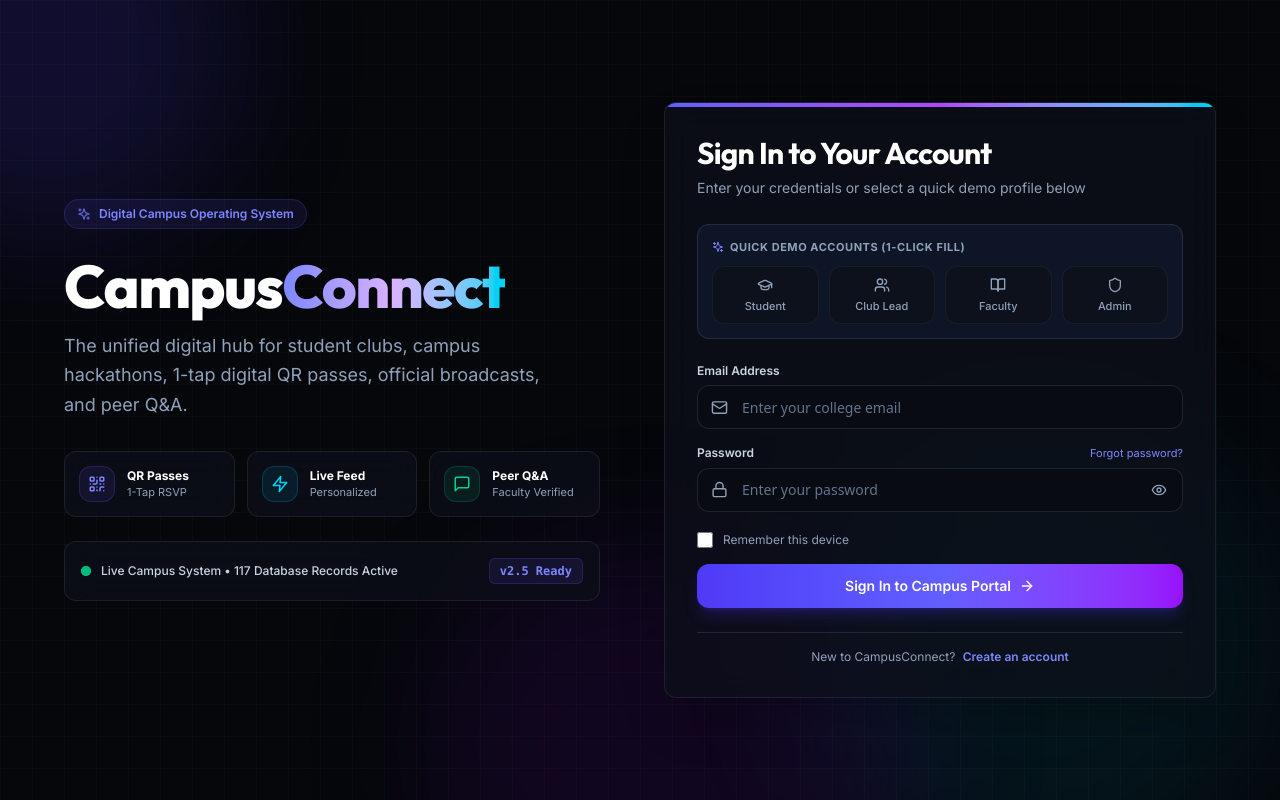
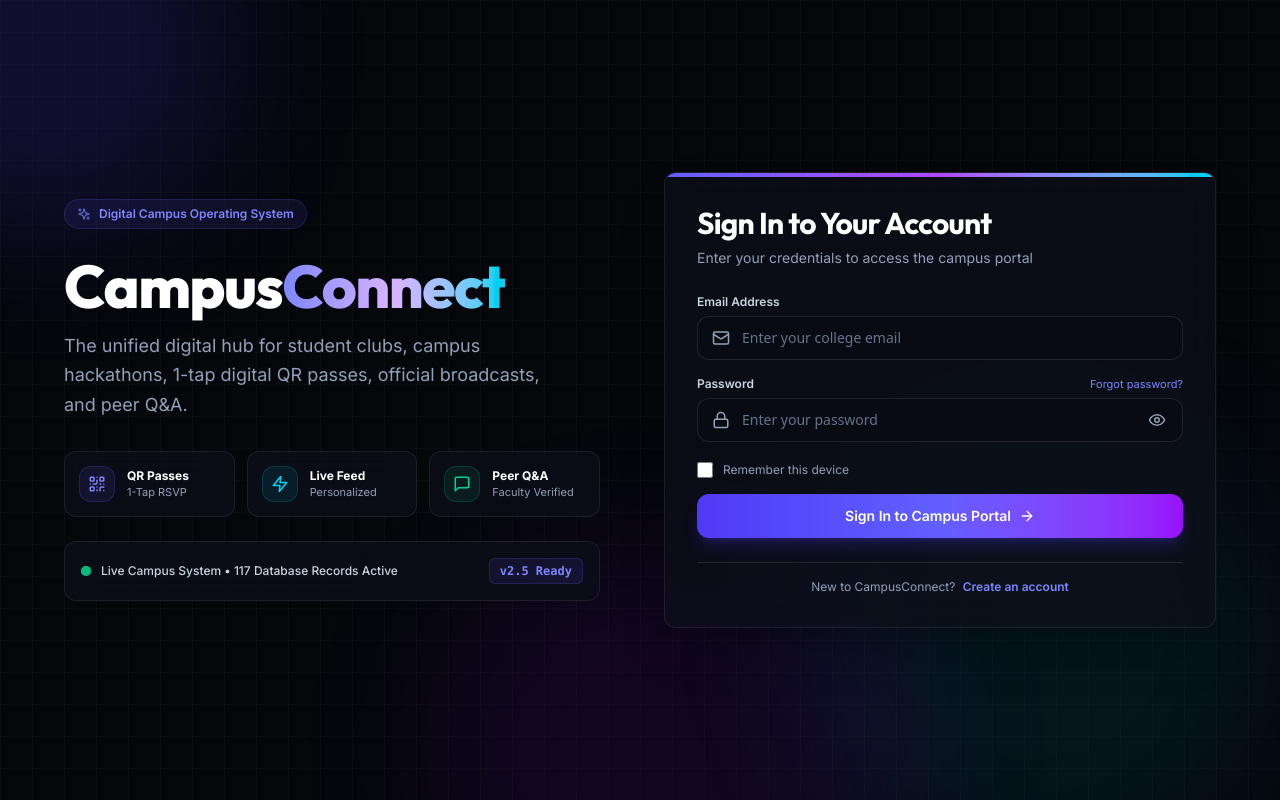
Before and after one commit to kamesh-codings/Campus-Connect, a React (Vite) app in the folder frontend/: page /login in a window 1280 px wide. Built offline with nearby package versions, Linux system fonts and the light colour scheme.

Commit message:
fix(auth): completely remove prefilled credentials and auto-fill bar, implement flexbox input wrappers to prevent icon overlap, and clean placeholder text

```diff
--- a/frontend/src/pages/Login.jsx
+++ b/frontend/src/pages/Login.jsx
@@ -21,8 +21,6 @@ import {
 import toast from 'react-hot-toast';
 
 const Login = () => {
-  // Start with empty inputs (no prefilled credentials in input fields)
-  const [selectedRole, setSelectedRole] = useState(null);
   const [email, setEmail] = useState('');
   const [password, setPassword] = useState('');
   const [showPassword, setShowPassword] = useState(false);
@@ -32,60 +30,6 @@ const Login = () => {
   const { login } = useAuth();
   const navigate = useNavigate();
 
-  const demoRoles = [
-    {
-      id: 'student',
-      dbRole: 'student',
-      title: 'Student',
-      badge: 'Student',
-      icon: GraduationCap,
-      description: 'Explore events, join clubs & discussions',
-      demoEmail: 'kaviya.student@campus.edu',
-      demoPassword: 'Student@123',
-      activeClass: 'border-emerald-500 bg-emerald-500/15 text-emerald-300 ring-1 ring-emerald-500/50',
-    },
-    {
-      id: 'lead',
-      dbRole: 'club_admin',
-      title: 'Club Lead',
-      badge: 'Club Admin',
-      icon: Users,
-      description: 'Manage club events & verify QR passes',
-      demoEmail: 'karthik.lead@campus.edu',
-      demoPassword: 'Lead@123',
-      activeClass: 'border-indigo-500 bg-indigo-500/15 text-indigo-300 ring-1 ring-indigo-500/50',
-    },
-    {
-      id: 'faculty',
-      dbRole: 'faculty',
-      title: 'Faculty',
-      badge: 'Faculty',
-      icon: BookOpen,
-      description: 'Post alerts & endorse academic Q&A',
-      demoEmail: 'radhakrishnan.cse@campus.edu',
-      demoPassword: 'Faculty@123',
-      activeClass: 'border-amber-500 bg-amber-500/15 text-amber-300 ring-1 ring-amber-500/50',
-    },
-    {
-      id: 'admin',
-      dbRole: 'admin',
-      title: 'Admin',
-      badge: 'System Admin',
-      icon: Shield,
-      description: 'Full campus governance & analytics',
-      demoEmail: 'admin@campus.edu',
-      demoPassword: 'Admin@123',
-      activeClass: 'border-rose-500 bg-rose-500/15 text-rose-300 ring-1 ring-rose-500/50',
-    },
-  ];
-
-  const handleSelectRole = (role) => {
-    setSelectedRole(role.id);
-    setEmail(role.demoEmail);
-    setPassword(role.demoPassword);
-    toast.success(`Loaded credentials for ${role.title}`);
-  };
-
   const handleSubmit = async (e) => {
     e.preventDefault();
     if (!email.trim() || !password.trim()) {
@@ -94,8 +38,7 @@ const Login = () => {
 
     setLoading(true);
     try {
-      const activeRoleObj = demoRoles.find((r) => r.id === selectedRole);
-      await login(email.trim(), password.trim(), activeRoleObj ? activeRoleObj.dbRole : null);
+      await login(email.trim(), password.trim());
       toast.success('Welcome back to CampusConnect!');
       navigate('/');
     } catch (error) {
@@ -188,53 +131,8 @@ const Login = () => {
             <div className="mb-6">
               <h2 className="text-2xl sm:text-3xl font-bold text-white tracking-tight font-['Outfit']">Sign In to Your Account</h2>
               <p className="text-xs sm:text-sm text-slate-400 mt-1.5 leading-relaxed">
-                Enter your credentials or select a quick demo profile below
+                Enter your credentials to access the campus portal
               </p>
-            </div>
-
-            {/* Quick Demo Role Auto-Fill Bar */}
-            <div className="mb-6 bg-slate-900/90 p-3.5 rounded-xl border border-white/10">
-              <div className="flex items-center justify-between mb-2.5">
-                <span className="text-[11px] font-bold text-slate-400 uppercase tracking-wider flex items-center gap-1.5">
-                  <Sparkles size={12} className="text-indigo-400" />
-                  Quick Demo Accounts (1-Click Fill)
-                </span>
-                {selectedRole && (
-                  <button
-                    type="button"
-                    onClick={() => {
-                      setSelectedRole(null);
-                      setEmail('');
-                      setPassword('');
-                    }}
-                    className="text-[11px] text-indigo-400 hover:text-indigo-300 font-medium underline cursor-pointer transition-colors"
-                  >
-                    Clear Form
-                  </button>
-                )}
-              </div>
-
-              <div className="grid grid-cols-2 sm:grid-cols-4 gap-2.5">
-                {demoRoles.map((role) => {
-                  const Icon = role.icon;
-                  const isSelected = selectedRole === role.id;
-                  return (
-                    <button
-                      key={role.id}
-                      type="button"
-                      onClick={() => handleSelectRole(role)}
-                      className={`py-2.5 px-2 rounded-xl border text-xs font-semibold flex flex-col items-center justify-center gap-1.5 transition-all duration-200 cursor-pointer ${
-                        isSelected
-                          ? role.activeClass
-                          : 'border-white/5 bg-[#0D111A]/80 text-slate-400 hover:text-white hover:bg-white/10 hover:border-white/20'
-                      }`}
-                    >
-                      <Icon size={16} className={isSelected ? 'text-inherit' : 'text-slate-400'} />
-                      <span className="truncate w-full text-center text-[11px] font-medium">{role.title}</span>
-                    </button>
-                  );
-                })}
-              </div>
             </div>
 
             {/* Login Form */}
@@ -244,15 +142,16 @@ const Login = () => {
                 <label className="block text-xs font-semibold text-slate-300">
                   Email Address
                 </label>
-                <div className="relative flex items-center">
-                  <Mail size={17} className="absolute left-3.5 text-slate-400 pointer-events-none z-10" />
+                <div className="flex items-center bg-[#080B12] border border-white/10 rounded-xl px-3.5 h-11 focus-within:border-indigo-500 focus-within:ring-2 focus-within:ring-indigo-500/20 transition-all">
+                  <Mail size={18} className="text-slate-400 shrink-0 mr-3 pointer-events-none" />
                   <input
                     type="email"
                     value={email}
                     onChange={(e) => setEmail(e.target.value)}
                     required
                     placeholder="Enter your college email"
-                    className="w-full h-11 bg-[#080B12] border border-white/10 rounded-xl pl-11 pr-4 text-sm text-white placeholder:text-slate-500 focus:outline-none focus:border-indigo-500 focus:ring-2 focus:ring-indigo-500/20 transition-all font-sans"
+                    className="w-full bg-transparent border-none p-0 text-sm text-white placeholder:text-slate-500 focus:outline-none focus:ring-0 font-sans"
+                    autoComplete="email"
                   />
                 </div>
               </div>
@@ -267,23 +166,24 @@ const Login = () => {
                     Forgot password?
                   </span>
                 </div>
-                <div className="relative flex items-center">
-                  <Lock size={17} className="absolute left-3.5 text-slate-400 pointer-events-none z-10" />
+                <div className="flex items-center bg-[#080B12] border border-white/10 rounded-xl px-3.5 h-11 focus-within:border-indigo-500 focus-within:ring-2 focus-within:ring-indigo-500/20 transition-all">
+                  <Lock size={18} className="text-slate-400 shrink-0 mr-3 pointer-events-none" />
                   <input
                     type={showPassword ? 'text' : 'password'}
                     value={password}
                     onChange={(e) => setPassword(e.target.value)}
                     required
                     placeholder="Enter your password"
-                    className="w-full h-11 bg-[#080B12] border border-white/10 rounded-xl pl-11 pr-11 text-sm text-white placeholder:text-slate-500 focus:outline-none focus:border-indigo-500 focus:ring-2 focus:ring-indigo-500/20 transition-all font-sans"
+                    className="w-full bg-transparent border-none p-0 text-sm text-white placeholder:text-slate-500 focus:outline-none focus:ring-0 font-sans"
+                    autoComplete="current-password"
                   />
                   <button
                     type="button"
                     onClick={() => setShowPassword((prev) => !prev)}
-                    className="absolute right-3 p-1 text-slate-400 hover:text-slate-200 cursor-pointer rounded-lg hover:bg-white/5 transition-colors z-10"
+                    className="text-slate-400 hover:text-slate-200 ml-2.5 shrink-0 cursor-pointer p-0.5 rounded-lg hover:bg-white/5 transition-colors"
                     title={showPassword ? 'Hide password' : 'Show password'}
                   >
-                    {showPassword ? <EyeOff size={16} /> : <Eye size={16} />}
+                    {showPassword ? <EyeOff size={18} /> : <Eye size={18} />}
                   </button>
                 </div>
               </div>
```
Also changed, not shown: frontend/src/pages/Register.jsx (+14 -14 lines).
